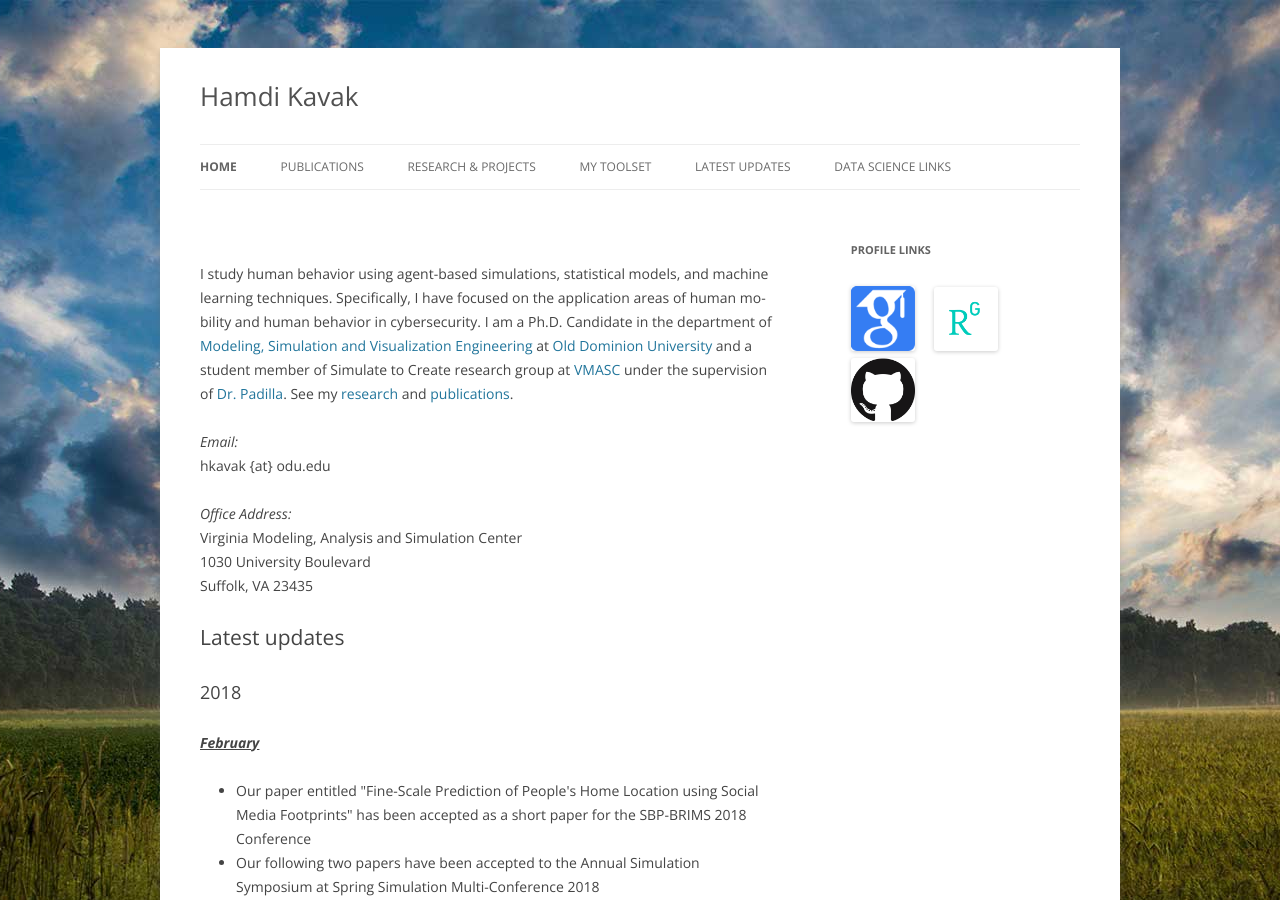
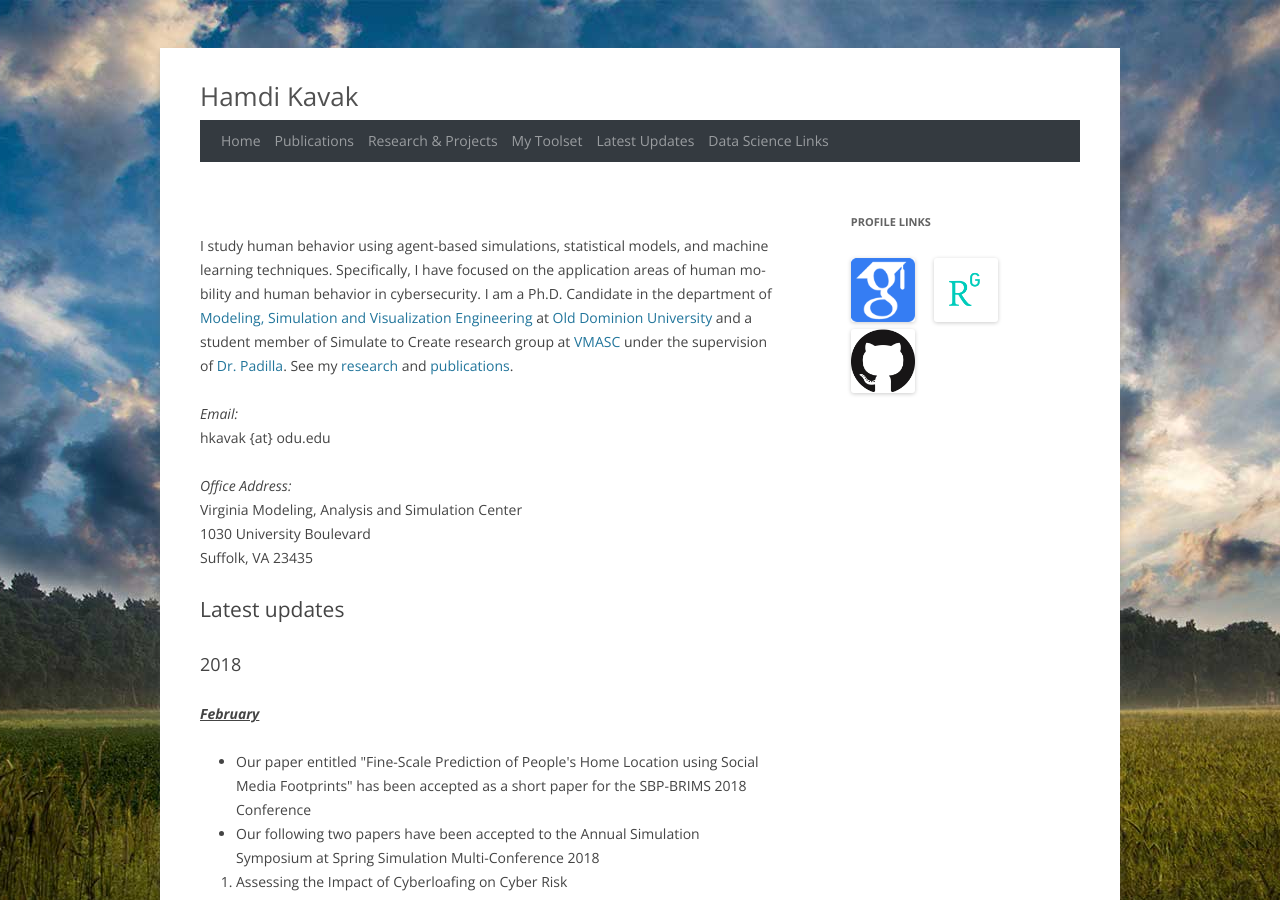
Before and after one commit to hamdikavak/hamdikavak.github.io, a Jekyll site: the page built from index.html, in a window 1280 px wide and 900 px high. Built offline with Jekyll 4.4.1, drawn with Linux system fonts in a browser that asks for light colours; nearby versions of some CDN libraries.

Commit message:
Site navigation look updated

```diff
--- a/_layouts/default.html
+++ b/_layouts/default.html
@@ -37,20 +37,31 @@
 			<h1 class="site-title"><a href="{{ site.baseurl }}/" title="Hamdi Kavak" rel="home">Hamdi Kavak</a></h1>
 			<h2 class="site-description"></h2>
 		</hgroup>
-		<nav id="site-navigation" class="main-navigation" role="navigation">
-			<button class="menu-toggle">Menu</button>
-			<a class="assistive-text" href="#content" title="Skip to content">Skip to content</a>
-			<div class="nav-menu">
-			<ul>
-					<li id="menu-item-68" class="menu-item menu-item-type-post_type menu-item-object-page {{ page.current_page_home }} menu-item-68"><a href="{{ site.baseurl }}/">Home</a></li>
-					<li id="menu-item-71" class="menu-item menu-item-type-post_type menu-item-object-page {{ page.current_page_publications }} menu-item-71"><a href="{{ site.baseurl }}/publications/">Publications</a></li>
-					<li id="menu-item-72" class="menu-item menu-item-type-post_type menu-item-object-page {{ page.current_page_research }} menu-item-72"><a href="{{ site.baseurl }}/research-and-projects/">Research &#038; Projects</a></li>
-					<li id="menu-item-74" class="menu-item menu-item-type-post_type menu-item-object-page {{ page.current_page_skills }} menu-item-74"><a href="{{ site.baseurl }}/skills/">My Toolset</a></li>
-					<li id="menu-item-73" class="menu-item menu-item-type-post_type menu-item-object-page {{ page.current_page_latest_updates }} menu-item-73"><a href="{{ site.baseurl }}/latest-updates/">Latest Updates</a></li>
-					<li id="menu-item-70" class="menu-item menu-item-type-post_type menu-item-object-page {{ page.current_page_datasets }} menu-item-70"><a href="{{ site.baseurl }}/datasets/">Data Science Links</a></li>
-				</ul>
-			</div>
-		</nav><!-- #site-navigation -->
+		<nav class="navbar navbar-expand-md navbar-dark bg-dark">
+	      <div class="collapse navbar-collapse" id="navbarsExampleDefault">
+	        <ul class="navbar-nav mr-auto">
+	          <li class="nav-item {{ page.current_page_home }}">
+	          	<a href="{{ site.baseurl }}/" class="nav-link">Home</a>
+	          </li>
+	          <li class="nav-item {{ page.current_page_publications }}">
+	          	<a href="{{ site.baseurl }}/publications/" class="nav-link">Publications</a>
+	          </li>
+	          <li class="nav-item {{ page.current_page_research }}">
+	          	<a href="{{ site.baseurl }}/research-and-projects/" class="nav-link">Research &#038; Projects</a>
+	          </li>
+	          <li class="nav-item {{ page.current_page_skills }}">
+	          	<a href="{{ site.baseurl }}/skills/" class="nav-link">My Toolset</a>
+	          </li>
+	          <li class="nav-item {{ page.current_page_latest_updates }}">
+	          	<a href="{{ site.baseurl }}/latest-updates/" class="nav-link">Latest Updates</a>
+	          </li>
+	          <li class="nav-item {{ page.current_page_datasets }}">
+	          	<a href="{{ site.baseurl }}/datasets/" class="nav-link">Data Science Links</a>
+	          </li>
+	        </ul>
+	      </div>
+	    </nav>
+		<!-- #site-navigation -->
 
 			</header><!-- #masthead -->
 
```
